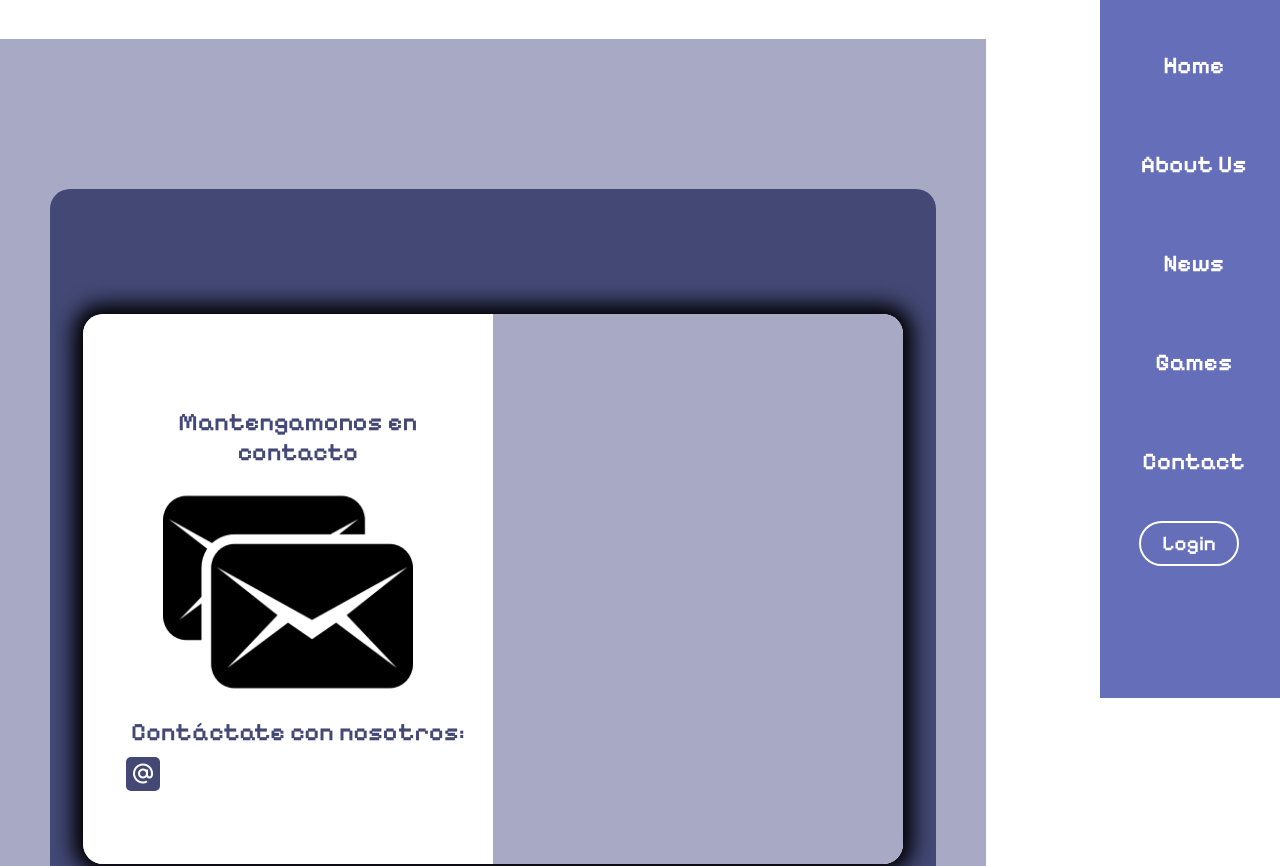
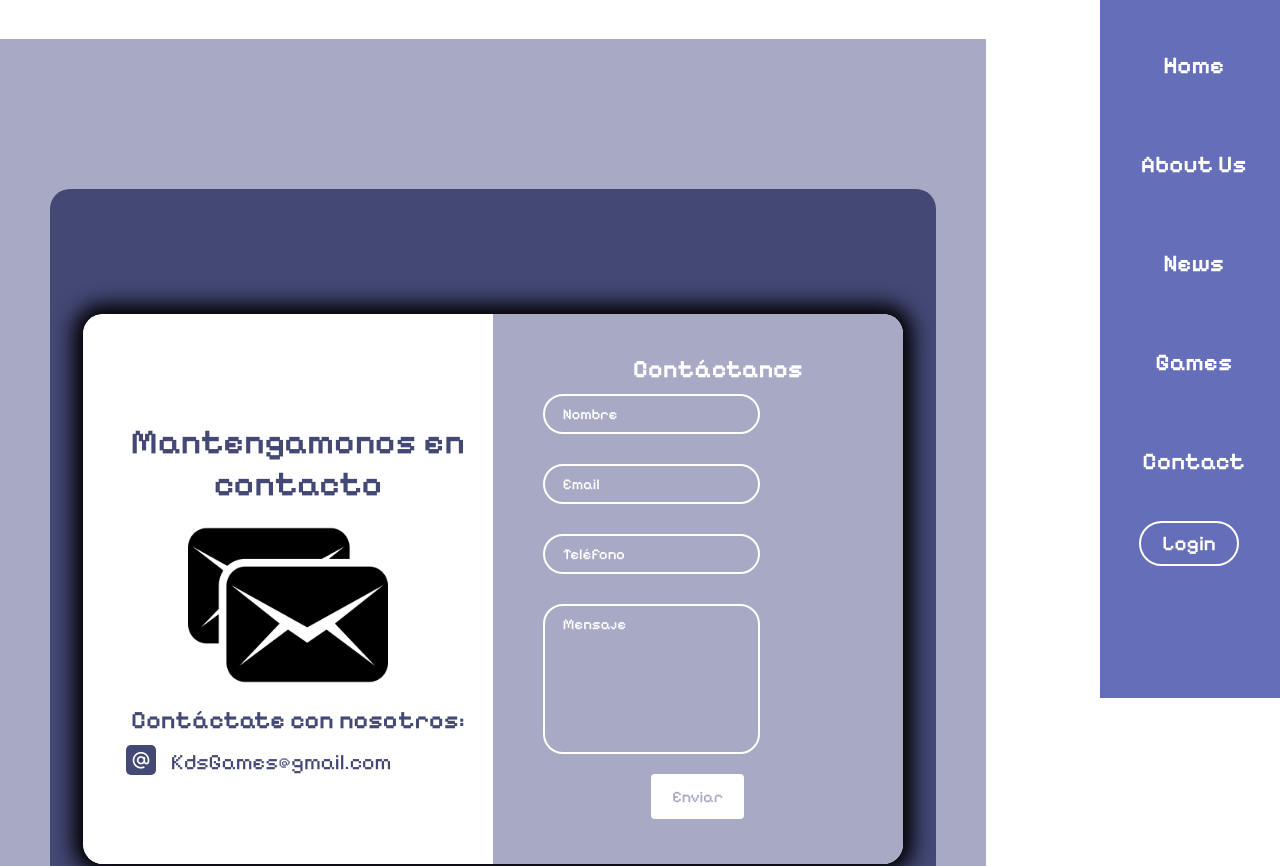
Before and after one commit to soffiblanco/Software, a plain HTML site: page KDS_Games2/KDS_Games/Contact.html in a window 1280 px wide. Shown: the part 102-968 px from the top of the page. Drawn offline with nearby package versions, Linux system fonts and the light colour scheme.

Commit message:
Contacto terminado

```diff
--- a/KDS_Games2/KDS_Games/Contact.html
+++ b/KDS_Games2/KDS_Games/Contact.html
@@ -100,11 +100,32 @@
                             <span class="secnd-text">Contáctate con nosotros:
                             </span>
                             <ul class="correo-media">
-                                <li><a href=#><i class='bx bx-at'></i></a></A></li>
+                                <li><a href=#><i1 class='bx bx-at'></i1> <span class="correo-text">  KdsGames@gmail.com</span></a></A></li>
                             </ul>
                         </div>
                     </div>
-                    <div class="submit-form"></div>
+                    <div class="submit-form">
+                        <h4 class="third-text">Contáctanos</h4>
+                    <form action="https://formsubmit.co/sofiasandoval1405@gmail.com" method="POST">
+                        <div class="input-box1">
+                            <input type="text" class="input" required>
+                            <label for="">Nombre</label>
+                        </div>
+                        <div class="input-box1">
+                            <input type="email1" class="input"required>
+                            <label for="">Email</label>
+                        </div>
+                        <div class="input-box1">
+                            <input type="tel" class="input" required>
+                            <label for="">Teléfono</label>
+                        </div>
+                        <div class="input-box1">
+                            <textarea name=""class="input"required id="message" cols="30" rows="10"></textarea>
+                            <label for="">Mensaje</label>
+                        </div>
+                        <input type="submit" class="btnEnviar" value="Enviar">
+                    </form>
+                    </div>
                 </div>
            </div>
         </section>
--- a/KDS_Games2/KDS_Games/style.css
+++ b/KDS_Games2/KDS_Games/style.css
@@ -579,20 +579,19 @@ transform: scale(1);
 .first-text{
     padding-left: 20px;
     padding-top: 20px;
-    font-size:25px;
+    font-size:35px;
     color:#434875;
     font-weight: 600;
     margin: 0;
 }
 
 .imagenmensaje{
-    height: 250px;
-    width: 250px;
+    height: 200px;
+    width: 200px;
     display: flex;
     justify-content: center;
     align-items: center;
     margin: auto; /* Agrega margen automático para centrar horizontalmente */
-    color: #434875;
     margin:0 auto;
 }
 
@@ -611,24 +610,121 @@ transform: scale(1);
 }
 
  ul li{
+    text-decoration: none;
     padding-left: 15px;
     font-size: 24px;
     margin-top: 10px;
 }
 
- i{
-  background: #434875;
+ i1{
+    text-decoration: none;
+ background: #434875;
   padding: 5px;
   border-radius: 5px;
   transition: .3s;
   color: #fff;
+  font-size: 20px;
+  margin-right: 10px;
 }
 
-.correo-media i:hover{
+
+.correo-media i1:hover{
+    text-decoration: none;
     background-color: #fff;
     color: #434875;
 }
 
+.correo-media li a {
+    text-decoration: none; /* Elimina el subrayado del enlace */
+    color: #434875; /* Establece el color del texto */
+}
+
+
+.correo-media .correo-text {
+    font-size: 22px; /* Ajusta el tamaño del texto según sea necesario */
+    color: #434875; /* Cambia el color del texto */
+    font-weight: 250; /* Establece la negrita según sea necesario */
+    text-decoration: none !important; /* Elimina el subrayado que parece un enlace */
+}
+
+.third-text{
+    font-size: 25px;
+    position: relative;
+    top: 20px;
+    left: 20px;
+    padding-top: 20px;
+    color: #fff;
+
+}
+
+form{
+    padding: 0 50px;
+    height: 100%;
+    width: 100%;
+    overflow: hidden;
+}
+
+.input-box1{
+    height: 40px;
+    width: 70%;
+    margin: 30px 0;
+    position: relative;
+}
+
+.input{
+    width: 100%;
+    height: 100%;
+    background: transparent;
+    border: 2px solid #fff;
+    border-radius: 20px;
+    outline: none;
+    padding-left: 10px;
+    color: #fff;
+    font-size: 16px;
+}
+
+.input-box1 label{
+    position: absolute;
+    top: 50%;
+    left: 10px;
+    padding-left: 10px;
+    transform: translateY(-50%);
+    font-size: 15px;
+    font-weight: 500;
+    color: #fff;
+    transition: .3s;
+}
+
+.input-box1 .input:focus ~ label,
+.input-box1 .input:valid ~ label{
+    top: -1px;
+    left: 10px;
+    background:#a8aac5;
+    font-weight: 500;
+    font-size: 12px;
+    padding: 5px;
+}
+
+textarea.input{
+    resize: none;
+    min-height: 150px;
+    overflow: auto;
+}
+
+.btnEnviar{
+    position: relative;
+    top:100px;
+    background: #fff;
+    outline: none;
+    border: none;
+    border-radius: 4px;
+    height: 45px;
+    width: 30%;
+    font-size: 16px;
+    color: #a8aac5;
+    cursor: pointer;
+    font-weight: 500;
+}
 
 /*Sección para modificar en pantalla más pequeña*/
 @media (max-width: 1380px){
@@ -798,4 +894,6 @@ transform: scale(1);
     }
 
 
+
+
 }
```
